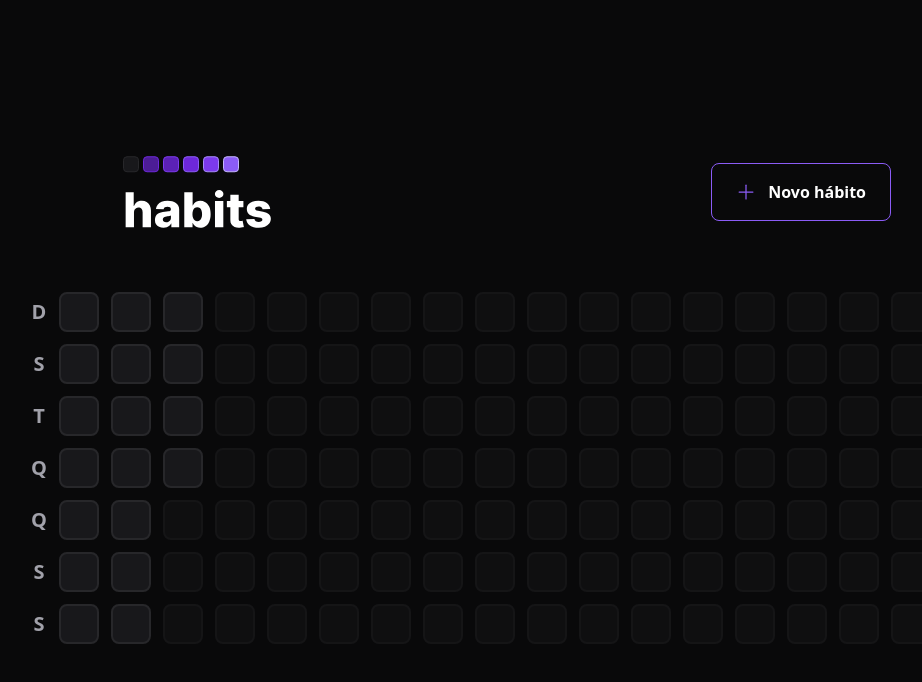
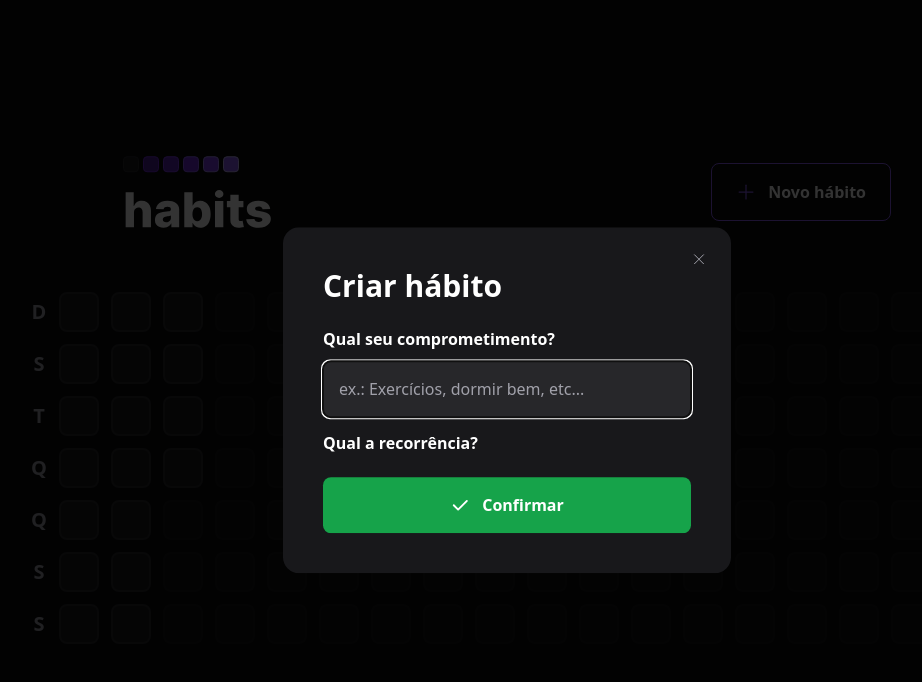
Before and after one commit to lucianosants/nlw-setup, a React (Vite) app in the folder web/: page / in a window 1280 px wide. Both pictures are taken after a click on the button "Novo hábito". Shown: the top 682 px of the page, without its empty margins (133-1055 px from the left). Built offline with nearby package versions, Linux system fonts and the light colour scheme.

Commit message:
feat: add and config modal to create habits

```diff
--- a/web/src/components/Header/Header.module.css
+++ b/web/src/components/Header/Header.module.css
@@ -13,3 +13,19 @@
 .button__icon {
 	@apply text-violet-500;
 }
+
+.overlay {
+	@apply w-screen h-screen bg-black/80 fixed inset-0;
+}
+
+.content {
+	@apply absolute p-10 bg-zinc-900 rounded-2xl w-full max-w-md top-1/2 left-1/2 -translate-x-1/2 -translate-y-1/2;
+}
+
+.btn__close {
+	@apply absolute right-6 top-6 text-zinc-400 hover:text-zinc-200;
+}
+
+.title {
+	@apply text-3xl leading-tight font-extrabold;
+}
--- a/web/src/components/Header/index.tsx
+++ b/web/src/components/Header/index.tsx
@@ -1,18 +1,39 @@
-import { Plus } from 'phosphor-react';
+import { Plus, X } from 'phosphor-react';
+import * as Dialog from '@radix-ui/react-dialog';
 
 import styles from './Header.module.css';
 
 import logoImage from '../../assets/logo.svg';
+import { useState } from 'react';
+import NewHabitForm from '../NewHabitForm';
 
 export default function Header() {
+	const [open, setOpen] = useState(false);
+
 	return (
 		<header className={styles.header}>
 			<img src={logoImage} alt='Habits' />
 
-			<button type='button' className={styles.button}>
-				<Plus size={20} className={styles.button__icon} />
-				Novo hábito
-			</button>
+			<Dialog.Root open={open} onOpenChange={setOpen}>
+				<Dialog.Trigger type='button' className={styles.button}>
+					<Plus size={20} className={styles.button__icon} />
+					Novo hábito
+				</Dialog.Trigger>
+
+				<Dialog.Portal>
+					<Dialog.Overlay className={styles.overlay} />
+					<Dialog.Content className={styles.content}>
+						<Dialog.Close className={styles.btn__close}>
+							<X aria-label='Fechar' />
+						</Dialog.Close>
+						<Dialog.Title className={styles.title}>
+							Criar hábito
+						</Dialog.Title>
+
+						<NewHabitForm />
+					</Dialog.Content>
+				</Dialog.Portal>
+			</Dialog.Root>
 		</header>
 	);
 }
--- /dev/null
+++ b/web/src/components/NewHabitForm/NewHabitForm.module.css
@@ -0,0 +1,19 @@
+.NewHabitForm__form {
+	@apply w-full flex flex-col mt-6;
+}
+
+.NewHabitForm__label {
+	@apply font-semibold leading-tight;
+}
+
+.NewHabitForm__input {
+	@apply p-4 rounded-lg mt-3 bg-zinc-800 text-white placeholder:text-zinc-400;
+}
+
+.NewHabitForm__btn {
+	@apply mt-6 rounded-lg p-4 flex items-center justify-center gap-3 font-semibold;
+}
+
+.NewHabitForm__btn:hover {
+	@apply bg-green-500;
+}
--- /dev/null
+++ b/web/src/components/NewHabitForm/index.tsx
@@ -0,0 +1,33 @@
+import { Check } from 'phosphor-react';
+import styles from './NewHabitForm.module.css';
+
+export default function NewHabitForm() {
+	return (
+		<form className={styles.NewHabitForm__form}>
+			<label htmlFor='title' className={styles.NewHabitForm__label}>
+				Qual seu comprometimento?
+			</label>
+
+			<input
+				type='text'
+				id='title'
+				placeholder='ex.: Exercícios, dormir bem, etc...'
+				autoFocus
+				className={styles.NewHabitForm__input}
+				autoComplete='off'
+			/>
+
+			<label htmlFor='' className={`${styles.NewHabitForm__label} mt-4`}>
+				Qual a recorrência?
+			</label>
+
+			<button
+				type='submit'
+				className={`${styles.NewHabitForm__btn} bg-green-600`}
+			>
+				<Check size={20} weight='bold' />
+				Confirmar
+			</button>
+		</form>
+	);
+}
```
